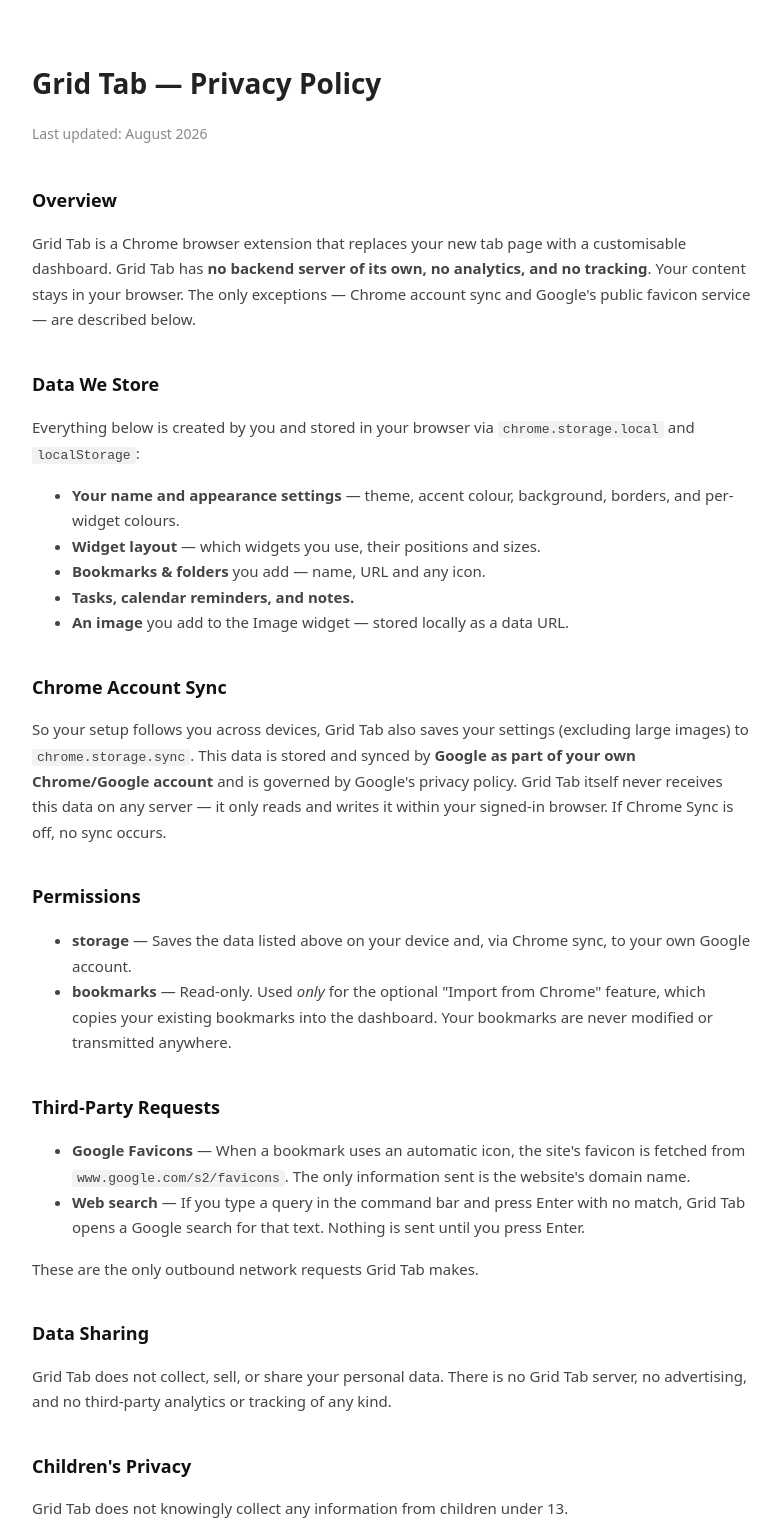
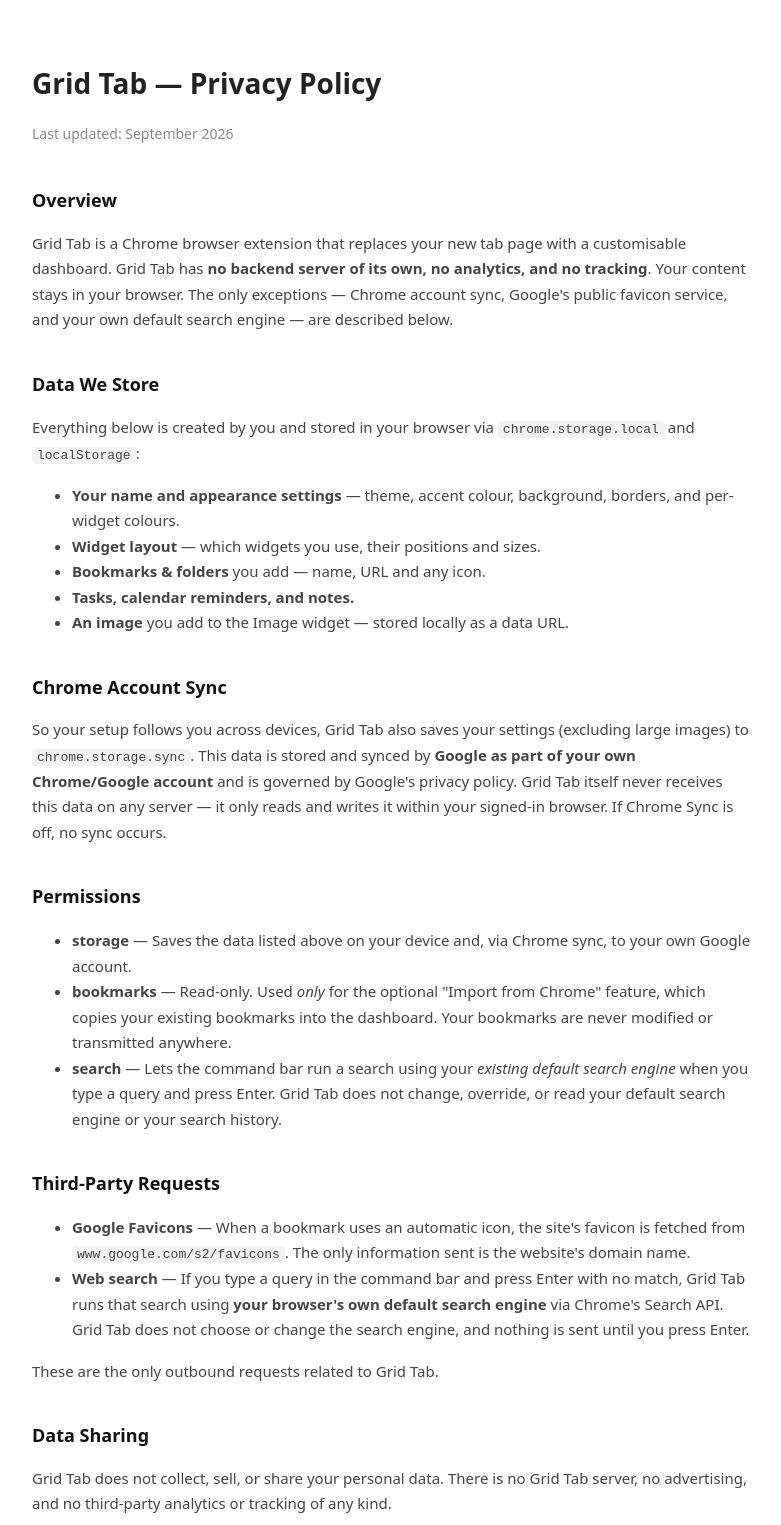
Before and after one commit to omarkelmelegi/GridTab2.0, a browser extension: page index.html in a window 1280 px wide. Shown: the top 1525 px of the page, without its empty margins (248-1029 px from the left). Drawn offline with Linux system fonts and the light colour scheme.

Commit message:
Add files via upload

```diff
--- a/index.html
+++ b/index.html
@@ -15,10 +15,10 @@
 </head>
 <body>
 <h1>Grid Tab — Privacy Policy</h1>
-<p class="meta">Last updated: August 2026</p>
+<p class="meta">Last updated: September 2026</p>
 
 <h2>Overview</h2>
-<p>Grid Tab is a Chrome browser extension that replaces your new tab page with a customisable dashboard. Grid Tab has <strong>no backend server of its own, no analytics, and no tracking</strong>. Your content stays in your browser. The only exceptions — Chrome account sync and Google's public favicon service — are described below.</p>
+<p>Grid Tab is a Chrome browser extension that replaces your new tab page with a customisable dashboard. Grid Tab has <strong>no backend server of its own, no analytics, and no tracking</strong>. Your content stays in your browser. The only exceptions — Chrome account sync, Google's public favicon service, and your own default search engine — are described below.</p>
 
 <h2>Data We Store</h2>
 <p>Everything below is created by you and stored in your browser via <code>chrome.storage.local</code> and <code>localStorage</code>:</p>
@@ -37,14 +37,15 @@
 <ul>
   <li><strong>storage</strong> — Saves the data listed above on your device and, via Chrome sync, to your own Google account.</li>
   <li><strong>bookmarks</strong> — Read-only. Used <em>only</em> for the optional "Import from Chrome" feature, which copies your existing bookmarks into the dashboard. Your bookmarks are never modified or transmitted anywhere.</li>
+  <li><strong>search</strong> — Lets the command bar run a search using your <em>existing default search engine</em> when you type a query and press Enter. Grid Tab does not change, override, or read your default search engine or your search history.</li>
 </ul>
 
 <h2>Third-Party Requests</h2>
 <ul>
   <li><strong>Google Favicons</strong> — When a bookmark uses an automatic icon, the site's favicon is fetched from <code>www.google.com/s2/favicons</code>. The only information sent is the website's domain name.</li>
-  <li><strong>Web search</strong> — If you type a query in the command bar and press Enter with no match, Grid Tab opens a Google search for that text. Nothing is sent until you press Enter.</li>
+  <li><strong>Web search</strong> — If you type a query in the command bar and press Enter with no match, Grid Tab runs that search using <strong>your browser's own default search engine</strong> via Chrome's Search API. Grid Tab does not choose or change the search engine, and nothing is sent until you press Enter.</li>
 </ul>
-<p>These are the only outbound network requests Grid Tab makes.</p>
+<p>These are the only outbound requests related to Grid Tab.</p>
 
 <h2>Data Sharing</h2>
 <p>Grid Tab does not collect, sell, or share your personal data. There is no Grid Tab server, no advertising, and no third-party analytics or tracking of any kind.</p>
```
Also changed, not shown: privacy-policy.html (+5 -4 lines).
